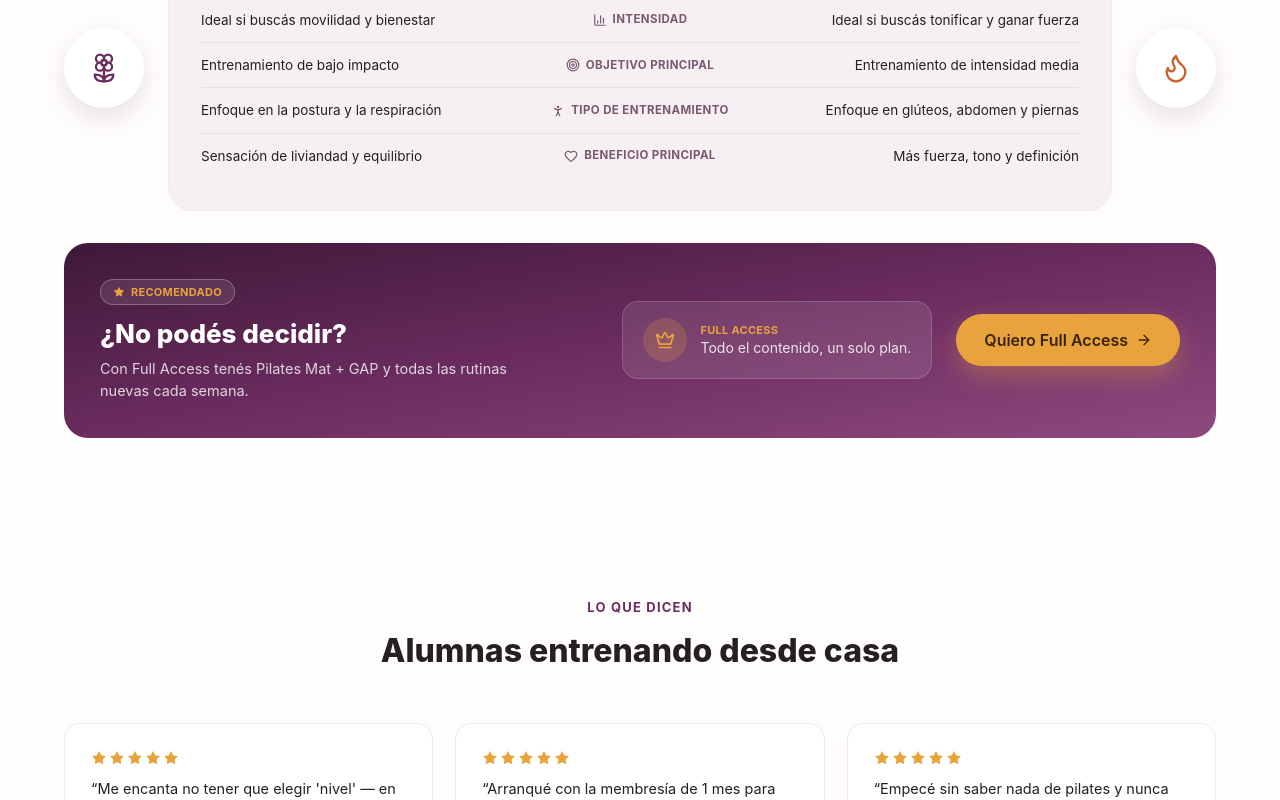
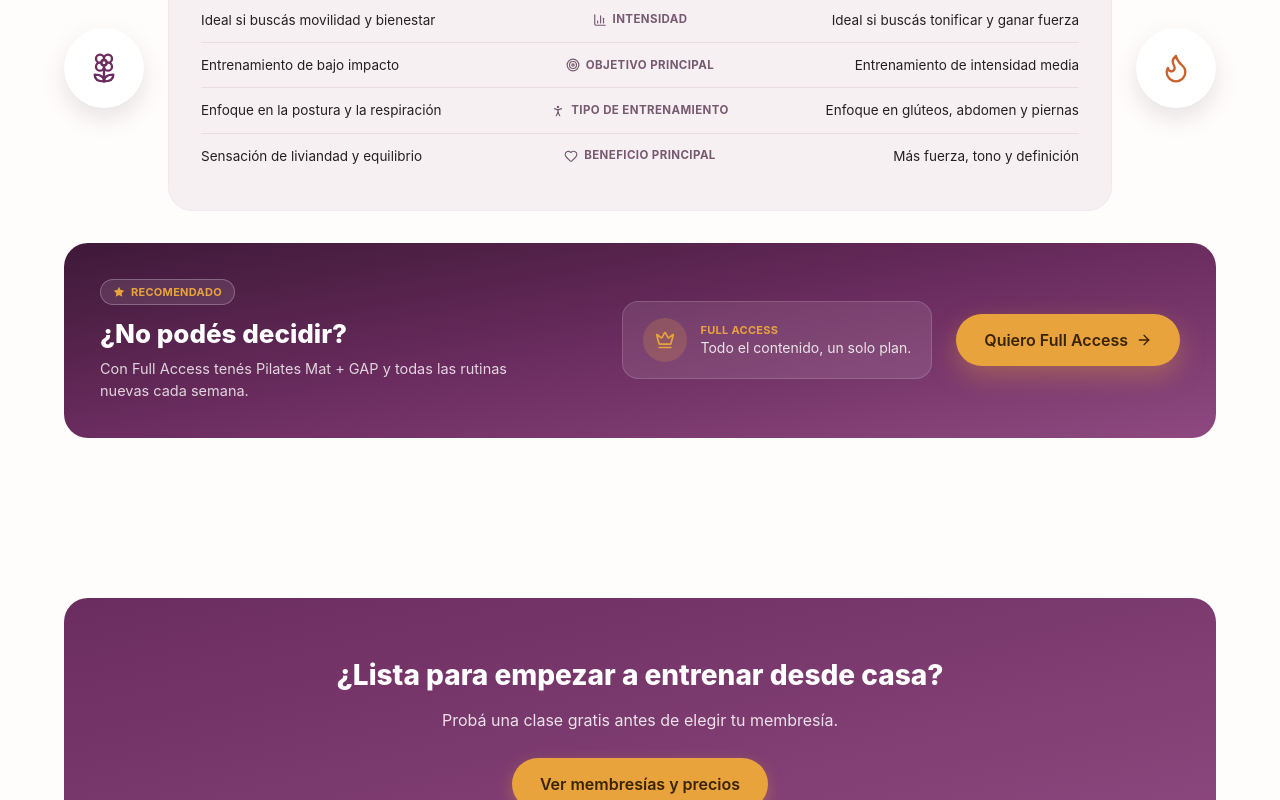
Before and after one commit to JonaGom/entrena-con-flor, a Next.js app: page / in a window 1280 px wide. Shown: the part 2000-2800 px from the top of the page. Built offline with nearby package versions, Linux system fonts and the light colour scheme; no server answers.

Commit message:
Sacar la sección de testimonios del inicio

```diff
--- a/src/app/page.tsx
+++ b/src/app/page.tsx
@@ -2,15 +2,15 @@ import Header from "@/components/Header";
 import Hero from "@/components/Hero";
 import Benefits from "@/components/Benefits";
 import Categories from "@/components/Categories";
-import Testimonials from "@/components/Testimonials";
 import CtaBanner from "@/components/CtaBanner";
 import Footer from "@/components/Footer";
 import Reveal from "@/components/Reveal";
 
 // "Sobre Flor" y "Contacto" pasaron a ser páginas propias (/sobre-flor,
 // /contacto) en vez de secciones del inicio — el link del menú abre esas
-// páginas en una pestaña nueva (ver Header.tsx). La sección "Por qué
-// entrenar" (WhyTrain) se sacó del inicio a pedido de Jonathan.
+// páginas en una pestaña nueva (ver Header.tsx). Las secciones "Por qué
+// entrenar" (WhyTrain) y "Lo que dicen" (Testimonials) se sacaron del
+// inicio a pedido de Jonathan.
 export default function Home() {
   return (
     <>
@@ -22,9 +22,6 @@ export default function Home() {
           <Categories />
         </Reveal>
         <Reveal>
-          <Testimonials />
-        </Reveal>
-        <Reveal>
           <CtaBanner />
         </Reveal>
       </main>
```
